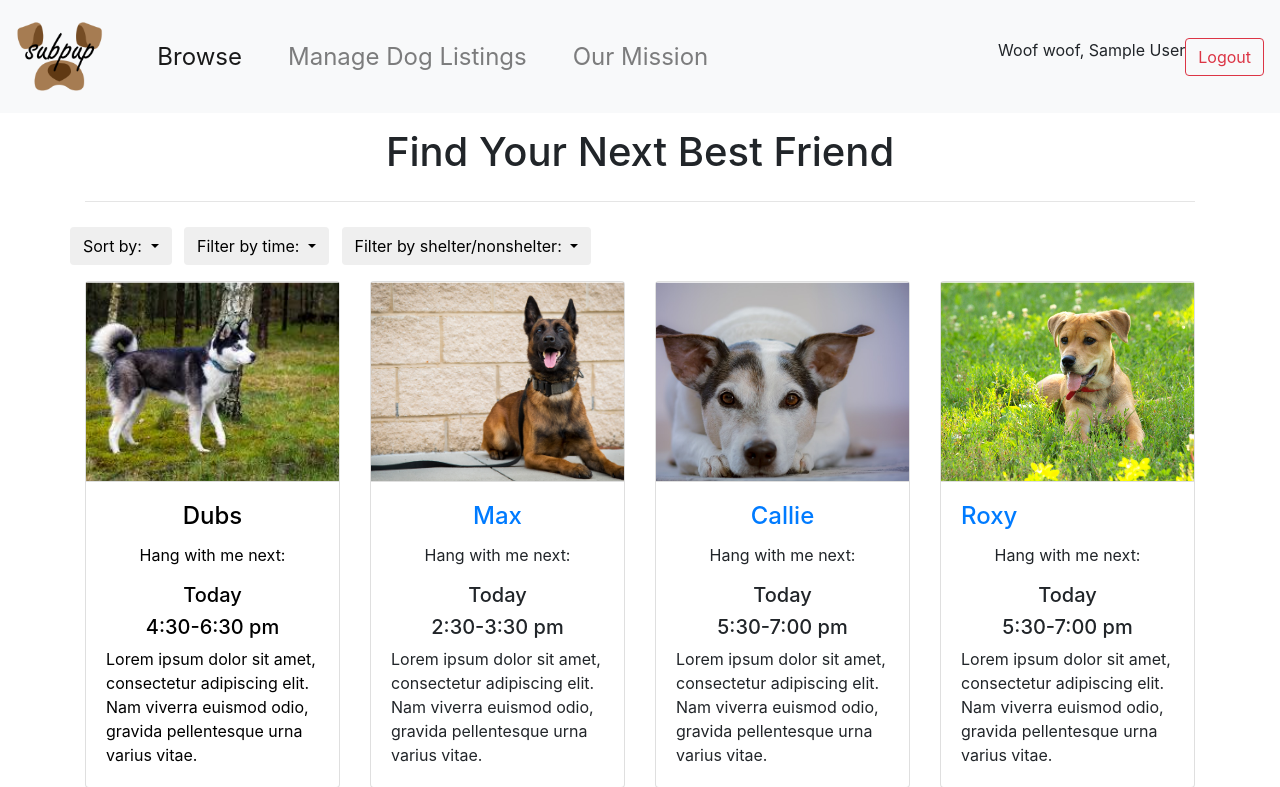
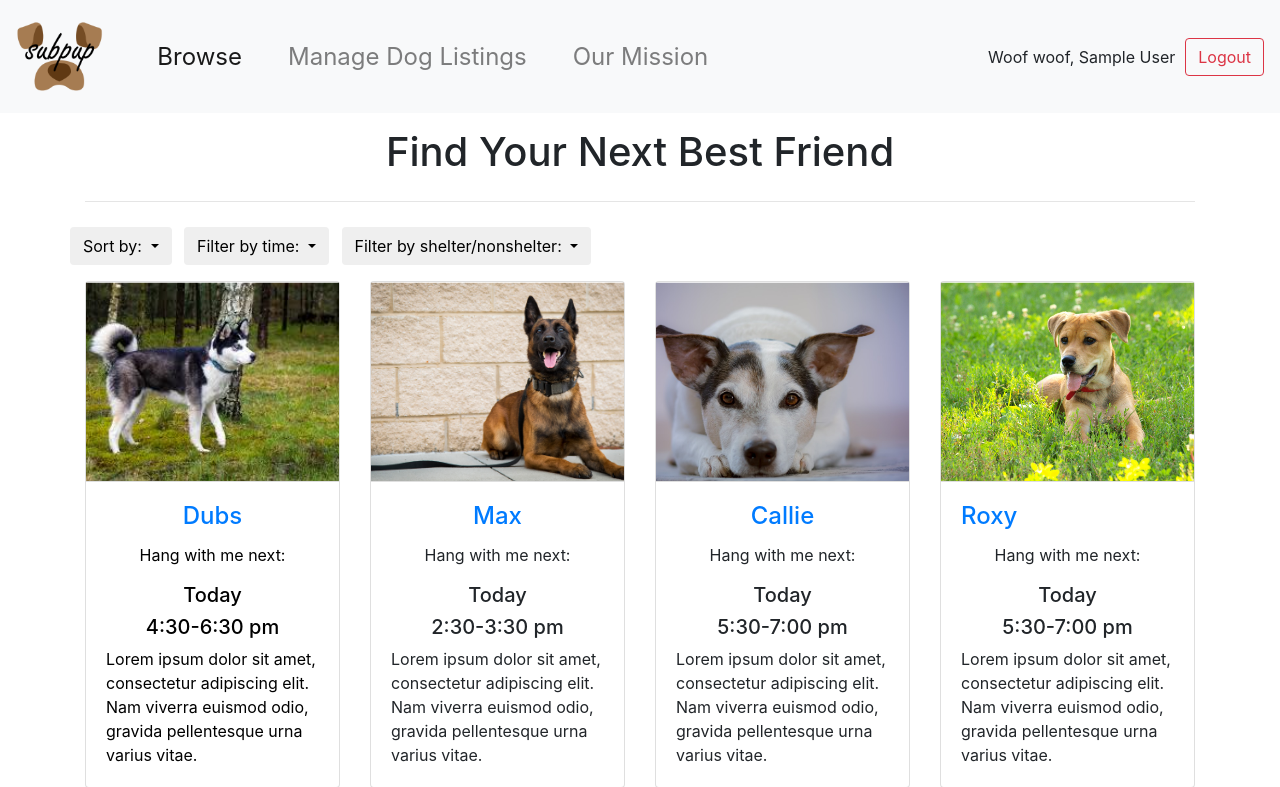
Before and after one commit to ika-musuko/subpup, a Flask app: page / in a window 1280 px wide. Shown: the top 787 px of the page. Run offline with Flask 2, Linux system fonts and the light colour scheme; the visitor is signed in with stand-in values (Sample User, id 1); data comes from the database, SQL or seed files in the repository; some libraries are stand-ins or nearby versions.

Commit message:
some cosmetic changes

```diff
--- a/backend/project/templates/index_logged_in.html
+++ b/backend/project/templates/index_logged_in.html
@@ -49,7 +49,7 @@
                       <img class="card-img-top" src="imgs/dog-1.jpg" alt="dog profile pic">
                   </div>
                   <div class="card-body">
-                      <h4 class="card-title text-center">
+                      <h4 class="card-title text-center text-primary">
                           Dubs
                       </h4>
                       <p class="text-center">Hang with me next:</p>
--- a/backend/project/templates/navbar.html
+++ b/backend/project/templates/navbar.html
@@ -18,7 +18,7 @@
         <ul class="navbar-nav ml-auto">
                 {% if current_user.is_authenticated %}
                 <li>
-                    <div>Woof woof, {{ current_user.name }}</div>
+                    <div style="margin-top: 7px; margin-right: 10px;">Woof woof, {{ current_user.name }}</div>
                 </li>
                 <li>
                     <a class="btn btn-outline-danger" href="{{ url_for("log_out") }}">Logout</a>
```
